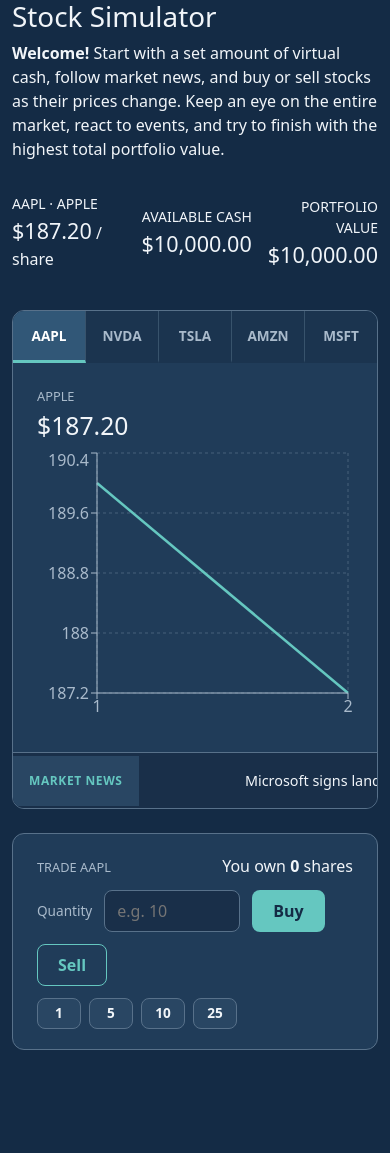
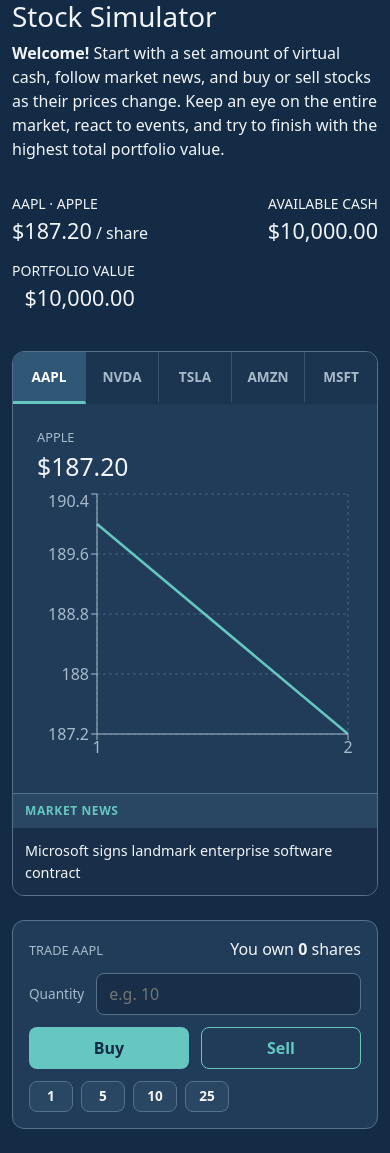
Before and after one commit to HamzahM03/CSC-436-Proj2, a React (Vite) app: page / in a window 390 px wide. Before the commit the page ends 1074 px from the top, so only its background shows below. Built offline with nearby package versions, Linux system fonts and the light colour scheme.

Commit message:
fix: polish mobile layouts and clean up styles

```diff
--- a/src/App.jsx
+++ b/src/App.jsx
@@ -1,6 +1,4 @@
 import { useState, useEffect, useCallback, useRef } from "react";
-import "./App.css";
-
 import { newsEvents } from "./data/newsEvents.js";
 import { initialStocks } from "./data/initialStocks.js";
 import { formatCents } from "./utils/formatCents.js";
@@ -84,7 +82,6 @@
 
         // Update the news headline displayed in the UI.
         if (newsEvent) {
-            console.log("News triggered:", newsEvent);
             setCurrentNews(newsEvent);
         }
 
--- a/src/components/GameStats.jsx
+++ b/src/components/GameStats.jsx
@@ -3,7 +3,7 @@
 function GameStats({ stock, price, cashCents, portfolioValueCents }) {
     return (
         <section aria-label="Game overview" className="py-3">
-            <div className="d-flex justify-content-between align-items-center gap-3">
+            <div className="d-flex flex-wrap justify-content-between align-items-center gap-3">
 
                 <div>
                     <p className="mb-1 text-uppercase small">
--- a/src/components/NewsTicker.css
+++ b/src/components/NewsTicker.css
@@ -11,7 +11,7 @@
     flex-shrink: 0;
     padding: 1rem;
     background-color: #294663;
-    color: #65c7c0;
+    color: var(--color-accent);
     font-size: 0.75rem;
     font-weight: 700;
     letter-spacing: 0.05em;
@@ -29,7 +29,7 @@
     width: max-content;
     margin: 0;
     padding-left: 100%;
-    color: #f1f5f9;
+    color: var(--color-text);
     font-size: 0.9rem;
     white-space: nowrap;
     animation: news-scroll 12s linear infinite;
@@ -53,3 +53,22 @@
         white-space: normal;
     }
 }
+/* Phones: show the full headline as wrapping text instead of scrolling. */
+@media (max-width: 600px) {
+    .news-ticker {
+        flex-direction: column;
+        align-items: stretch;
+    }
+
+    .news-ticker-label {
+        padding: 0.5rem 0.75rem;
+    }
+
+    .news-ticker-headline {
+        animation: none;
+        width: auto;
+        padding: 0.75rem;
+        white-space: normal;
+        overflow-wrap: anywhere;
+    }
+}
--- a/src/components/TradePanel.css
+++ b/src/components/TradePanel.css
@@ -33,6 +33,12 @@
     flex-wrap: wrap;
 }
 
+.trade-panel-quantity {
+    display: flex;
+    align-items: center;
+    gap: 0.75rem;
+}
+
 .trade-panel-controls label {
     color: #a9bacb;
     font-size: 0.85rem;
@@ -65,7 +71,7 @@
 
 .trade-button.buy {
     background-color: var(--color-accent);
-    color: #142b45;
+    color: var(--color-background);
 }
 
 .trade-button.sell {
@@ -123,3 +129,25 @@
     background-color: #5a2a33;
     color: #ffd6dc;
 }
+
+/* Phones: quantity on one row, Buy and Sell sharing the next row. */
+@media (max-width: 575px) {
+    .trade-panel {
+        padding: 1rem;
+    }
+
+    .trade-panel-controls {
+        display: grid;
+        grid-template-columns: 1fr 1fr;
+    }
+
+    .trade-panel-quantity {
+        grid-column: 1 / -1;
+    }
+
+    .trade-panel-quantity input {
+        flex: 1;
+        min-width: 0;
+        width: auto;
+    }
+}
--- a/src/components/TradePanel.jsx
+++ b/src/components/TradePanel.jsx
@@ -51,6 +51,7 @@
             </div>
 
             <div className="trade-panel-controls">
+                <div className="trade-panel-quantity">
                     <label htmlFor="trade-quantity">Quantity</label>
 
                     <input
@@ -62,6 +63,7 @@
                         value={quantityText}
                         onChange={handleQuantityChange}
                     />
+                </div>
 
                 <button
                     type="button"
@@ -80,7 +82,11 @@
                 </button>
             </div>
 
-            <div className="trade-panel-quick" aria-label="Quick quantities">
+            <div
+                className="trade-panel-quick"
+                role="group"
+                aria-label="Quick quantities"
+            >
                 {QUICK_QUANTITIES.map(amount => (
                     <button
                         key={amount}
```
Also changed, not shown: src/App.css (deleted), 1 other file (tests, documents, lock files or other folders). Lines whose indentation alone changed are shown as unchanged.
